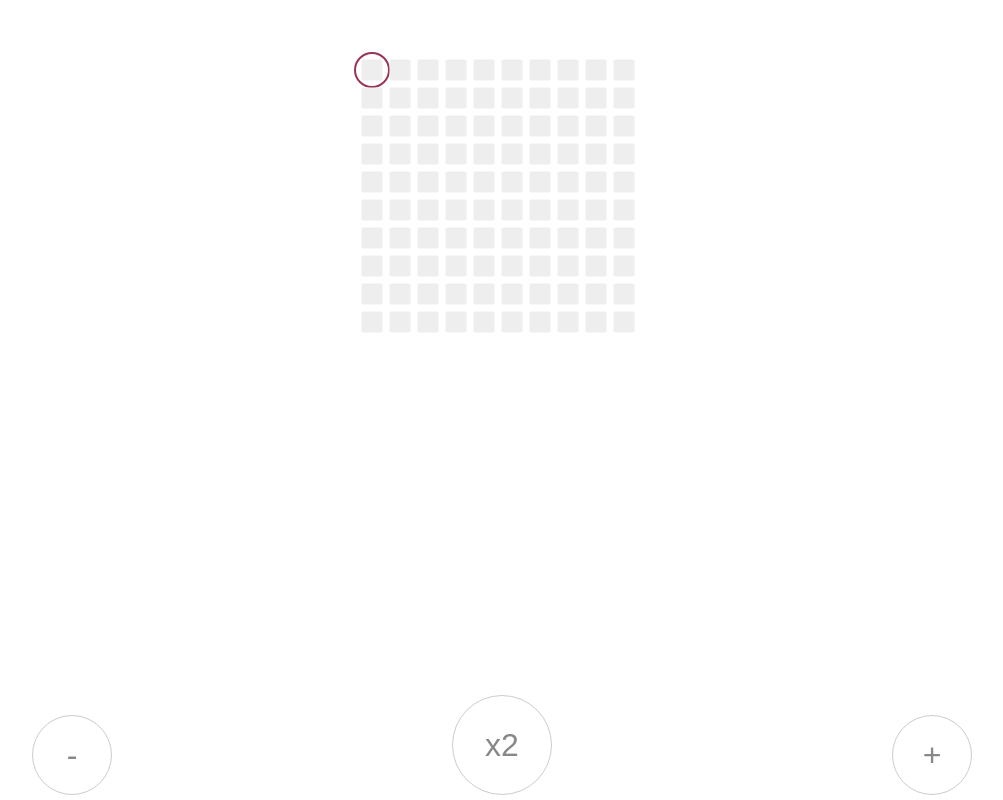
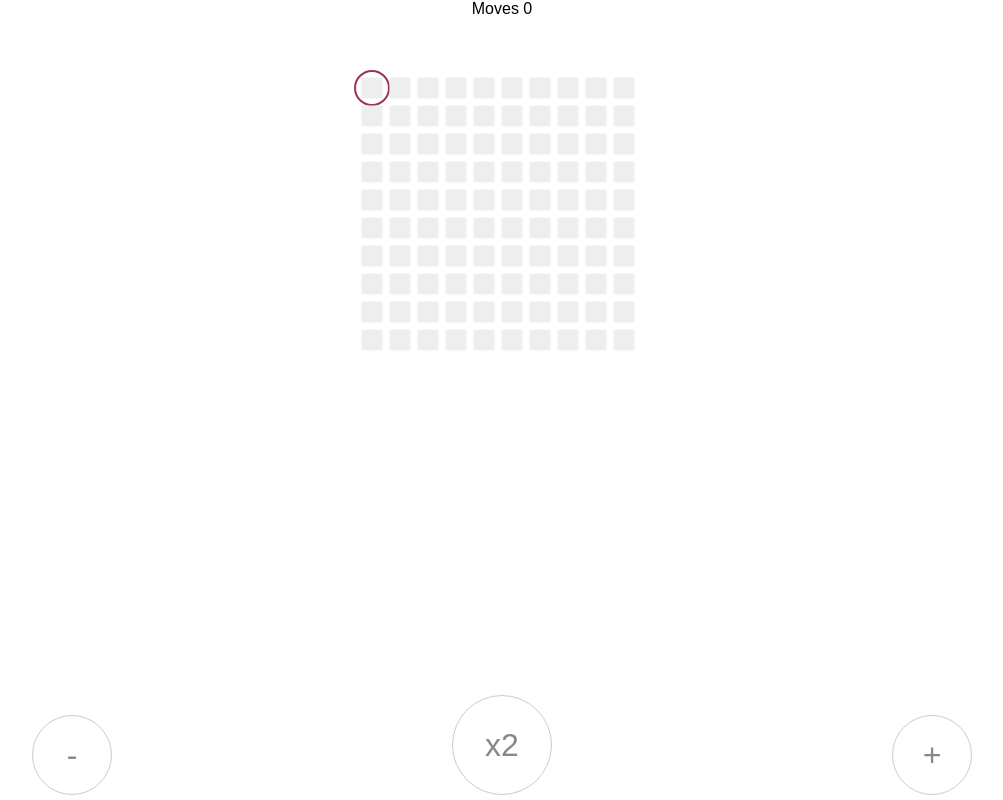
Before and after one commit to JayChetty/double, a React (Create React App) app: page / in a window 1280 px wide. Shown: the whole page, without its empty margins (138-1141 px from the left). Built offline with nearby package versions, Linux system fonts and the light colour scheme.

Commit message:
show min moves

```diff
--- a/src/App.js
+++ b/src/App.js
@@ -2,6 +2,7 @@ import React, { Component } from "react";
 import "./App.css";
 import Grid from "./components/Grid";
 import Controls from "./components/Controls";
+import Feedback from "./components/Feedback";
 
 const levels = [
   { target: 1, best: 1 },
@@ -55,20 +56,6 @@ class App extends Component {
         showLevels: true,
         completedLevels: completedLevels
       });
-
-      // setTimeout(() => {
-      //   const completedLevels = [
-      //     ...this.state.completedLevels,
-      //     this.state.levelIndex
-      //   ];
-      //   this.setState({
-      //     number: 0,
-      //     moves: 0,
-      //     stalled: false,
-      //     showLevels: true,
-      //     completedLevels: completedLevels
-      //   });
-      // }, 2000);
     });
   }
 
@@ -112,14 +99,15 @@ class App extends Component {
   }
 
   render() {
-    const { stalled, number, showLevels, completedLevels } = this.state;
-    const { target } = this.level();
+    const { stalled, number, showLevels, completedLevels, moves } = this.state;
+    const { target, best } = this.level();
 
     const controls = showLevels ? null : (
       <Controls stalled={stalled} playMove={this.playMove} />
     );
     return (
       <div className="App">
+        <Feedback moves={moves} atTarget={target === number} minMoves={best} />
         <Grid
           number={number}
           target={target}
--- /dev/null
+++ b/src/components/Feedback.js
@@ -0,0 +1,11 @@
+import React from "react";
+
+export default function Levels({ moves, atTarget, minMoves }) {
+  const minMovesEl = atTarget ? <span> Min Moves {minMoves}</span> : null;
+  return (
+    <div className="feedback">
+      Moves <span>{moves}</span>
+      {minMovesEl}
+    </div>
+  );
+}
```
